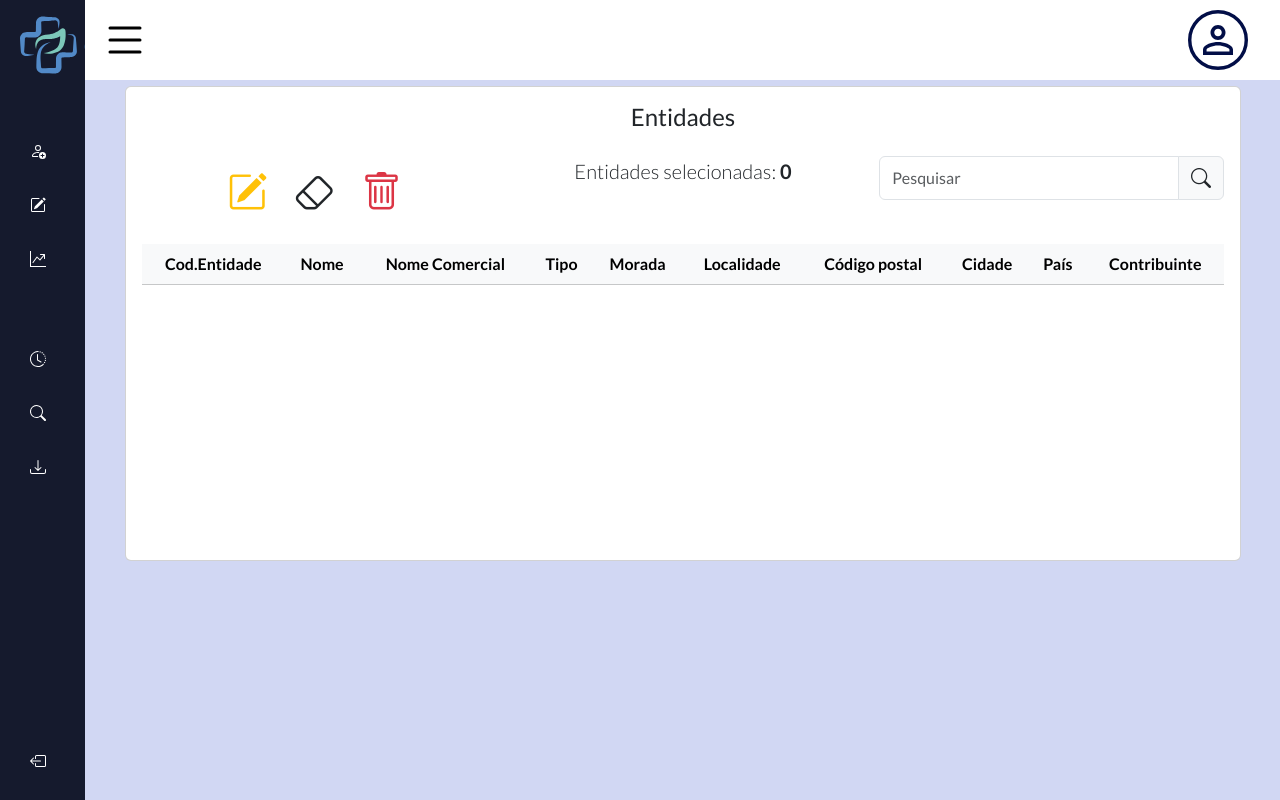
After one commit to josebuenoluis/codigos, a Flask app: page /asistentes/modificar in a window 1280 px wide. The commit adds this page. Run offline with Flask 3, Linux system fonts and the light colour scheme; lists and menus that the app fills with data are empty; some libraries are stand-ins or nearby versions.

Commit message:
Actualizando proyecto

```diff
--- a/python/flask/proyecto_final/routes/asistentes.py
+++ b/python/flask/proyecto_final/routes/asistentes.py
@@ -5,3 +5,7 @@ asistentes = Blueprint("asistentes",__name__)
 @asistentes.route("/asistentes/crear", methods=["GET"])
 def crear_asistente():
     return render_template("crear-asistente.html")
+
+@asistentes.route("/asistentes/modificar", methods=["GET"])
+def modificar_asistente():
+    return render_template("asistentes-modificar.html")
--- a/python/flask/proyecto_final/static/css/styles.css
+++ b/python/flask/proyecto_final/static/css/styles.css
@@ -46,6 +46,16 @@ body{
     /* position: fixed; */
 }
 
+main {
+    display: flex;
+    position: absolute;
+    top: 86px;
+    left: 86px;
+    right: 0;
+    bottom: 0;
+    transition: 0.4s ease;
+    justify-content: center;
+}
 
 .sidebar.collapsed{
     min-width: 85px;
--- /dev/null
+++ b/python/flask/proyecto_final/templates/asistentes-modificar.html
@@ -0,0 +1,137 @@
+{% extends 'base.html' %}
+{% block title %} Modificar-Asistente {% endblock %}
+{% block styles %}
+<link rel="stylesheet" href="{{ url_for('static', filename='css/asistentes-modificar.css') }}">
+{% endblock %}
+{% block content %}
+<main>
+    <div class="container">
+        <div class="row d-flex justify-content-center mb-4">
+            <div class="col-12">
+                <div class="card">
+                    <div class="card-body">
+                        <div class="row">
+                            <div class="col-12 mb-3">
+                                <h4 class="text-center">Entidades</h4>
+                            </div>
+                        </div>
+                        <div class="row">
+                            <div class="col-12 col-lg-4 mb-3 d-flex justify-content-center">
+                                <div>
+                                    <button type="button" id="btn-update" class="btn border-0 btn-edit-row">
+                                        <i class="bi bi-pencil-square text-warning fs-1"></i>
+                                    </button>
+                                    <button type="button" id="btn-clear" class="btn border-0 btn-delete-row">
+                                        <i class="bi bi-eraser fs-1"></i>
+                                    </button>
+                                    <button type="button" id="btn-delete" class="btn border-0 btn-delete-row">
+                                        <i class="bi bi-trash text-danger fs-1"></i>
+                                    </button>
+                                </div>
+                            </div>
+                            <div class="col-12 col-lg-4 mb-3 d-flex justify-content-center">
+                                <div class="d-flex justify-content-between">
+                                    <div>
+                                        <span class="lead">Entidades selecionadas: </span>
+                                        <span class="lead fw-bold" id="n-items">0</span>
+                                    </div>
+
+                                </div>
+                            </div>
+                            <div class="col-12 col-lg-4 mb-3">
+                                <div>
+                                    <div class="input-group">
+                                        <input type="text" class="form-control" placeholder="Pesquisar" id="search-articles"
+                                            aria-label="Search" aria-describedby="search-addon">
+                                        <span class="input-group-text" id="user-icon">
+                                            <i class="bi bi-search fs-5"></i>
+                                        </span>
+                                    </div>
+                                </div>
+                            </div>
+                        </div>
+                        <div class="modal fade" id="modalConfirm" tabindex="-1" aria-labelledby="modalConfirmLabel"
+                            aria-hidden="true">
+                            <div class="modal-dialog">
+                                <div class="modal-content">
+                                    <div class="modal-header">
+                                        <h1 class="modal-title fs-5" id="modalConfirmLabel">Janela de confirmação</h1>
+                                        <button type="button" class="btn-close" data-bs-dismiss="modal"
+                                            aria-label="Close"></button>
+                                    </div>
+                                    <div class="modal-body">
+                                        <span class="lead">
+                                            Tem certeza de que deseja excluir os entidades selecionadas?
+                                        </span>
+                                        <br />
+                                        <span class="lead">
+                                            Esta ação não pode ser desfeita.
+                                        </span>
+                                    </div>
+                                    <div class="modal-footer">
+                                        <button type="button" class="btn btn-secondary"
+                                            data-bs-dismiss="modal">Cancelar</button>
+                                        <button type="button" class="btn btn-danger"
+                                            data-bs-dismiss="modal">Confirmar</button>
+                                    </div>
+                                </div>
+                            </div>
+                        </div>
+                        <div class="modal fade" id="modalValidate" tabindex="-1" aria-labelledby="modalValidateLabel"
+                            aria-hidden="true">
+                            <div class="modal-dialog">
+                                <div class="modal-content">
+                                    <div class="modal-header">
+                                        <h1 class="modal-title fs-5" id="modalValidateLabel">Janela informativa</h1>
+                                        <button type="button" class="btn-close" data-bs-dismiss="modal"
+                                            aria-label="Close"></button>
+                                    </div>
+                                    <div class="modal-body">
+                                        <span class="lead">
+                                            Não foi possível excluir, as seguintes entidades possuem documentos associados:
+                                        </span>
+                                        <ul #listInvalidIds class="list-group my-2"
+                                            style="max-height: 150px; overflow-y: auto;">
+
+                                        </ul>
+                                    </div>
+                                    <div class="modal-footer">
+                                        <button type="button" id="btn-close-modal" class="btn btn-secondary"
+                                            data-bs-dismiss="modal">Fechar</button>
+                                    </div>
+                                </div>
+                            </div>
+                        </div>
+                        <div class="row">
+                            <div class="col">
+                                <div class="table-responsive" style="max-height: 300px;min-height:300px; overflow-y: auto;">
+                                    <table class="table text-center table-hover">
+                                        <thead class="table-light" style="position:sticky; top: 0;">
+                                            <tr>
+                                                <th scope="col">Cod.Entidade</th>
+                                                <th scope="col">Nome</th>
+                                                <th scope="col">Nome Comercial</th>
+                                                <th scope="col">Tipo</th>
+                                                <th scope="col">Morada</th>
+                                                <th scope="col">Localidade</th>
+                                                <th scope="col">Código postal</th>
+                                                <th scope="col">Cidade</th>
+                                                <th scope="col">País</th>
+                                                <th scope="col">Contribuinte</th>
+                                            </tr>
+                                        </thead>
+                                        <tbody>
+
+                                        </tbody>
+                                    </table>
+                                </div>
+                            </div>
+                        </div>
+                    </div>
+                </div>
+            </div>
+        </div>
+    </div>
+</main>
+
+{% endblock %}
--- a/python/flask/proyecto_final/templates/base.html
+++ b/python/flask/proyecto_final/templates/base.html
@@ -14,6 +14,7 @@
     <link
         href="https://fonts.googleapis.com/css2?family=Lato:ital,wght@0,100;0,300;0,400;0,700;0,900;1,100;1,300;1,400;1,700;1,900&display=swap"
         rel="stylesheet">
+        <link rel="stylesheet" href="https://cdn.jsdelivr.net/npm/bootstrap-icons@1.11.3/font/bootstrap-icons.min.css">
     {% block styles %}{% endblock %}
 
 </head>
@@ -46,7 +47,7 @@
                         </a>
                     </li>
                     <li class="custom-nav-item">
-                        <a href="#" class="custom-nav-link">
+                        <a href="/asistentes/modificar" class="custom-nav-link">
                             <span>
                                 <svg xmlns="http://www.w3.org/2000/svg" width="16" height="16" fill="currentColor"
                                     class="bi bi-pencil-square" viewBox="0 0 16 16">
--- a/python/flask/proyecto_final/templates/crear-asistente.html
+++ b/python/flask/proyecto_final/templates/crear-asistente.html
@@ -7,7 +7,6 @@
 <main>
     <div class="container">
         <div class="card my-4">
-
             <div class="card-body">
                 <div class="row d-flex justify-content-center mb-4">
                     <div class="col-12 col-lg-8">
```
Also changed, not shown: python/flask/proyecto_final/static/css/asistentes-modificar.css (added).
